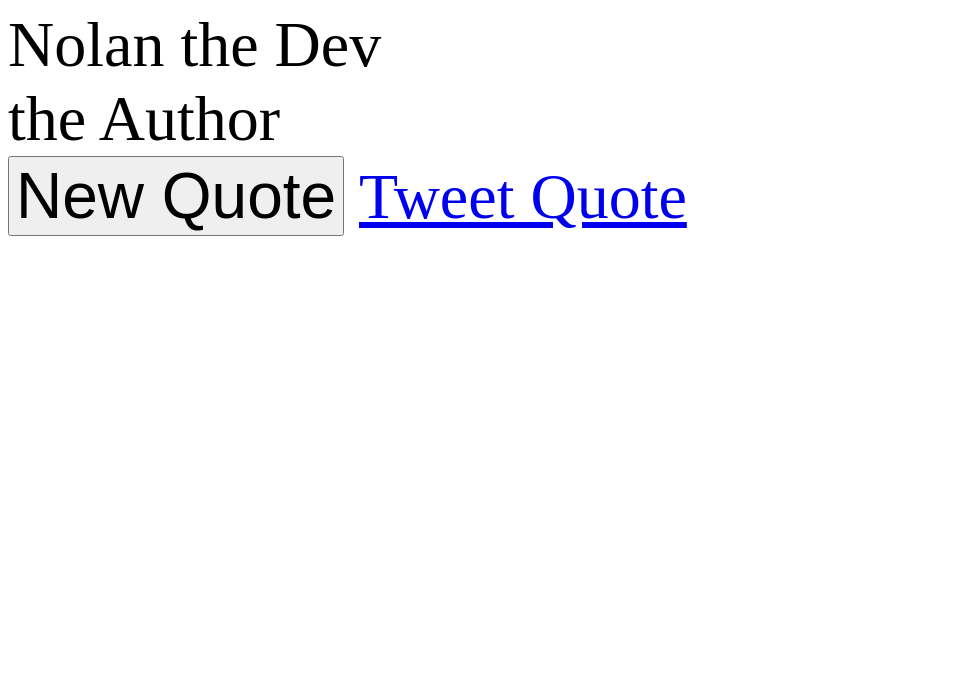
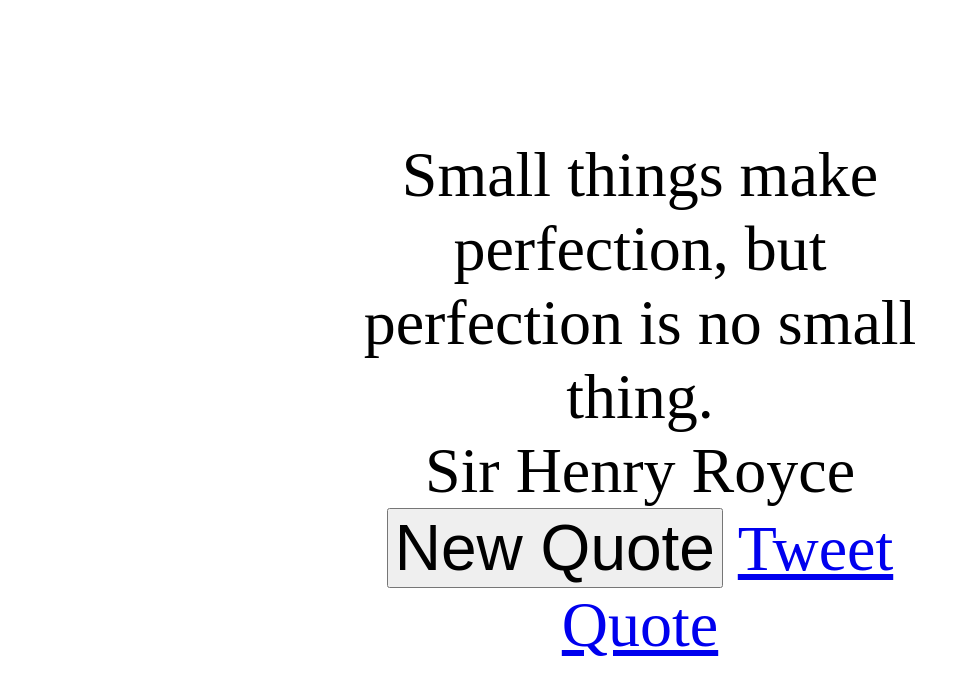
Before and after one commit to Nolan332933/random-quote-machine-fcc, a plain HTML site: page index.html in a window 1280 px wide. Shown: the whole page, without its empty margins (0-970 px from the left). Drawn offline with Linux system fonts and the light colour scheme.

Commit message:
last commit

```diff
--- a/index.html
+++ b/index.html
@@ -1,20 +1,67 @@
 <html>
   <head>
     <script>
-      const QUOTEBANK = ["oejfoiejofjeofjerwofjaejf"];
+      const QUOTEBANK = [
+        { quote: "I think, therefore I am.", author: "Rene Descartes" },
+        {
+          quote:
+            "I may disagree with what you say, but I will defend to death your right to say it.",
+          author: "Evelyn Beatrice Hall",
+        },
+        {
+          quote: "If men were perfectly virtuous, they wouldn’t have friends.",
+          author: "Montesquieu",
+        },
+        {
+          quote:
+            "People do what they hate for money and use the money to do what they love.",
+          author: "Jimmy O. Yang’s dad?",
+        },
+        {
+          quote:
+            "Small things make perfection, but perfection is no small thing.",
+          author: "Sir Henry Royce",
+        },
+        { quote: "A masterpiece is born a masterpiece.", author: "Hyouka" },
+        {
+          quote: "History will be kind to me, for I intend to write it.",
+          author: "Winston Churchill",
+        },
+        {
+          quote:
+            "No problem can be solved from the same level of consciousness that created it. We must see the world anew.",
+          author: "Albert Einstein",
+        },
+      ];
       window.onload = init;
       function init() {
         generateQuote();
       }
       function generateQuote() {
-        console.log("Quote Generated");
-        document.getElementById("text").innerText = "Nolan the Dev";
-        document.getElementById("author").innerText = "the Author";
+        let quoteSize = QUOTEBANK.length;
+        let randomIndex = Math.floor(Math.random() * quoteSize);
+        let randomQuoteData = QUOTEBANK[randomIndex];
+
+        document.getElementById("text").innerText = randomQuoteData.quote;
+        document.getElementById("author").innerText = randomQuoteData.author;
       }
     </script>
     <style>
       * {
         font-size: 2rem;
+      }
+      body {
+        display: flex;
+        justify-content: center;
+        align-items: center;
+        height: 100vh;
+        margin: 0;
+      }
+
+      #quote-box {
+        text-align: center;
+        width: 50%;
+        max-width: 600px;
       }
     </style>
   </head>
@@ -22,7 +69,7 @@
     <wrapper id="quote-box">
       <div id="text"></div>
       <div id="author"></div>
-      <button id="new-quote">New Quote</button>
+      <button id="new-quote" onclick="generateQuote()">New Quote</button>
       <a href="twitter.com/intent/tweet" id="tweet-quote">Tweet Quote</a>
     </wrapper>
 
```
